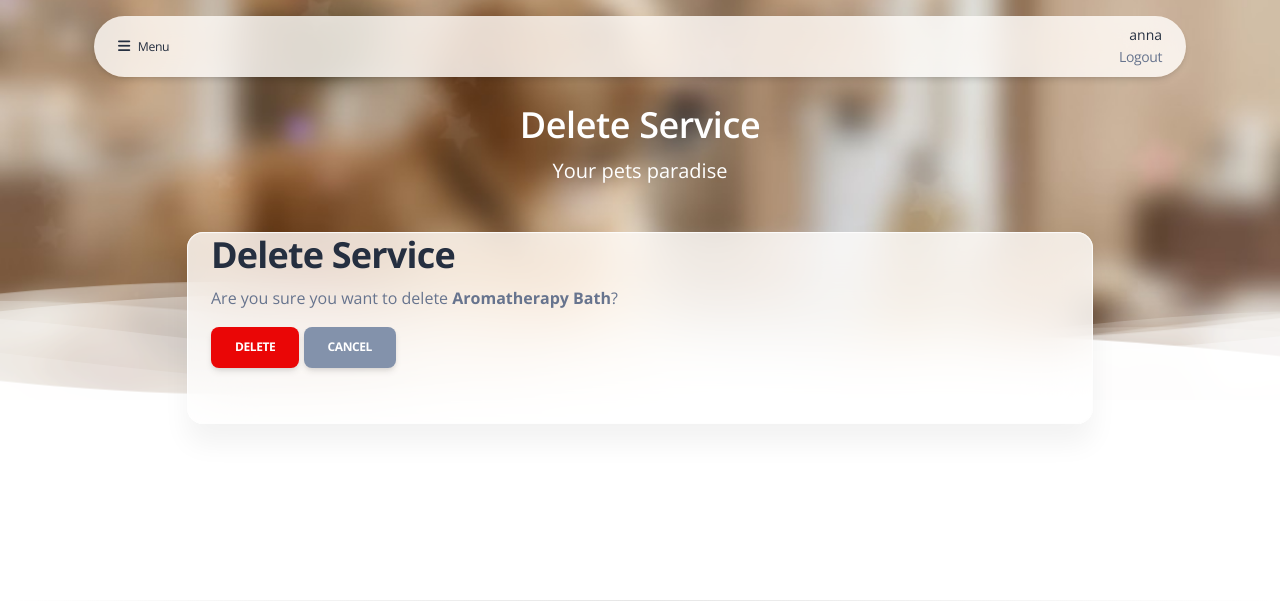
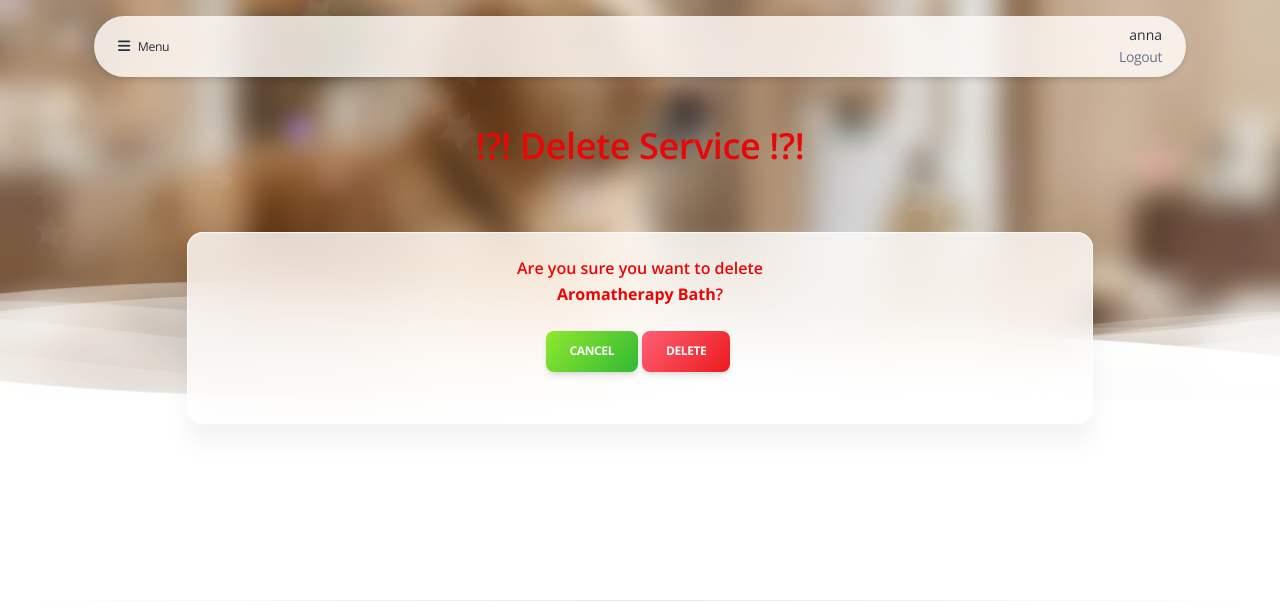
Before and after one commit to HamsterKate/grooming-store, a Django app: page /services/2/delete/ in a window 1280 px wide. Shown: the top 612 px of the page. Run offline with Django 5.2, Linux system fonts and the light colour scheme; a user stored in the database is signed in; data comes from the database, SQL or seed files in the repository; some libraries are stand-ins or nearby versions.

Commit message:
update pet/groomer/service_confirm_delete forms design

```diff
--- a/templates/store/service_confirm_delete.html
+++ b/templates/store/service_confirm_delete.html
@@ -1,26 +1,28 @@
 {% extends "base.html" %}
 
 {% block title %}
-  Delete Service
+  <div class="text-danger fw-bold">!?! Delete Service !?!</div>
 {% endblock %}
+{% block subtitle %}{% endblock %}
 
 {% block content %}
-  <h2>Delete Service</h2>
-
-  <p>
-    Are you sure you want to delete
-    <strong>{{ service }}</strong>?
-  </p>
+	<div class="col-12 py-4 px-5 text-center text-danger fw-bold">
+	  Are you sure you want to delete<br />
+	  <strong>{{ service }}</strong>?
+	</div>
 
   <form method="post">
     {% csrf_token %}
 
-    <button type="submit" class="btn btn-danger">
-      Delete
-    </button>
+    <div class="d-flex justify-content-center">
 
-    <a href="{% url 'store:service-list' %}" class="btn btn-secondary">
-      Cancel
-    </a>
+	    <a href="{% url 'store:groomer-list' %}" class="btn bg-gradient-success w-auto me-1 mb-0">
+	      Cancel
+	    </a>
+
+	    <button type="submit" class="btn bg-gradient-danger w-auto me-1 mb-0">
+	      Delete
+	    </button>
+		</div>
   </form>
 {% endblock %}
```
Also changed, not shown: templates/store/groomer_confirm_delete.html (+15 -13 lines), templates/store/pet_confirm_delete.html (+20 -10 lines).
